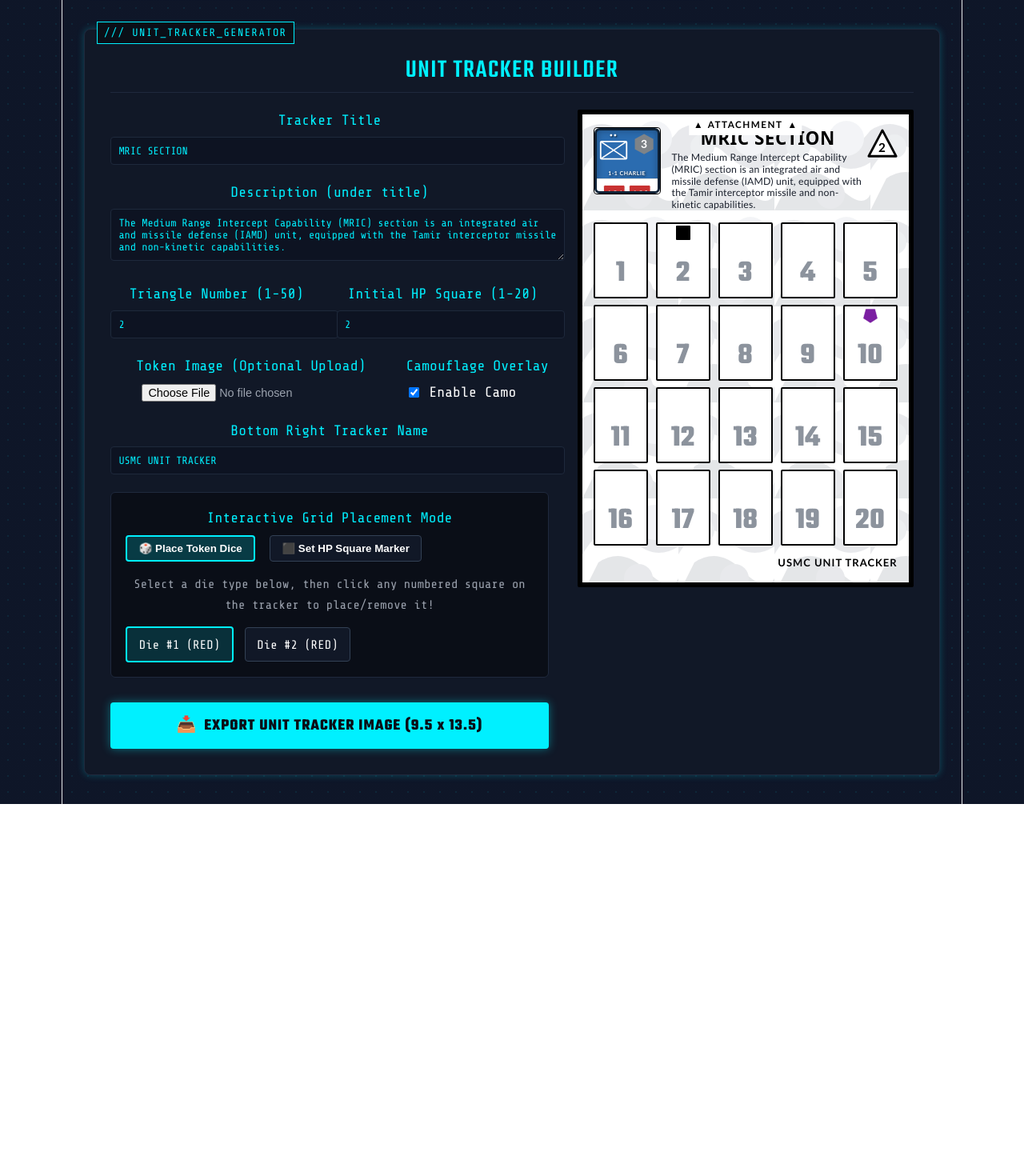
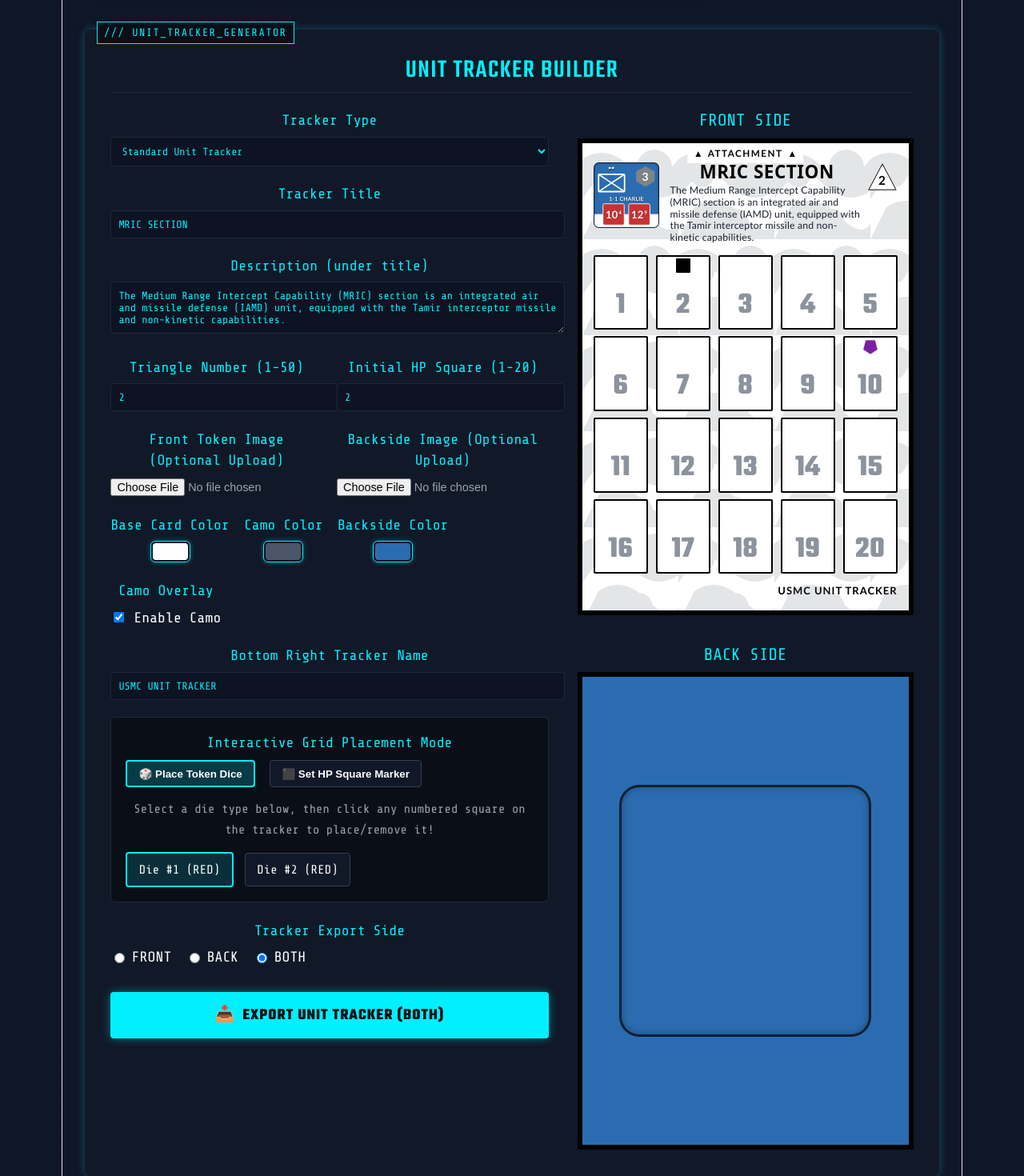
Before and after one commit to Kanuty/litcom-tokengen, a React app: page / in a window 1280 px wide. Shown: the part 1760-3230 px from the top of the page at 80% size. Before the commit the page ends 2765 px from the top, so only its background shows below. Built offline with nearby package versions, Linux system fonts and the light colour scheme; the HTML template or start-up script is replaced by a standard one.

Commit message:
feat: Add MIT License and customizable Unit Tracker
Co-authored-by: Kanuty <52743335+Kanuty@users.noreply.github.com>

```diff
--- a/src/App.jsx
+++ b/src/App.jsx
@@ -27,19 +27,25 @@ function App() {
   const [exportFace, setExportFace] = useState('both');
 
   // Unit Tracker state
+  const [trackerType, setTrackerType] = useState('standard'); // 'standard' | 'carrier'
+  const [trackerExportFace, setTrackerExportFace] = useState('both'); // 'front' | 'back' | 'both'
   const [trackerData, setTrackerData] = useState({
     title: 'MRIC SECTION',
     description: 'The Medium Range Intercept Capability (MRIC) section is an integrated air and missile defense (IAMD) unit, equipped with the Tamir interceptor missile and non-kinetic capabilities.',
     triangleNumber: 2,
     footerName: 'USMC UNIT TRACKER',
     customImageUrl: null,
+    bgColor: '#ffffff',
+    camoColor: '#4a5568',
     showCamo: true,
     initialHpSquare: 2,
     placedDice: {
       10: [
         { type: 'purple', bigValue: 12, smallValue: '9' }
       ]
-    }
+    },
+    backBgColor: '#2b6cb0',
+    customBackImageUrl: null
   });
 
   const [clickMode, setClickMode] = useState('dice'); // 'dice' or 'hp'
@@ -51,6 +57,17 @@ function App() {
       const reader = new FileReader();
       reader.onload = (evt) => {
         setTrackerData((prev) => ({ ...prev, customImageUrl: evt.target.result }));
+      };
+      reader.readAsDataURL(file);
+    }
+  };
+
+  const handleBackImageUpload = (e) => {
+    const file = e.target.files[0];
+    if (file) {
+      const reader = new FileReader();
+      reader.onload = (evt) => {
+        setTrackerData((prev) => ({ ...prev, customBackImageUrl: evt.target.result }));
       };
       reader.readAsDataURL(file);
     }
@@ -70,7 +87,7 @@ function App() {
 
   const handleDownloadTrackerPNG = () => {
     const name = trackerData.footerName ? trackerData.footerName.toLowerCase().replace(/[^a-z0-9]/g, '-') : 'unit-tracker';
-    downloadUnitTrackerAsPNG('unit-tracker-export', `${name}.png`);
+    downloadUnitTrackerAsPNG('unit-tracker-export-front', 'unit-tracker-export-back', trackerExportFace, name);
   };
 
   // Toggle or add dice / HP placement on square click
@@ -201,6 +218,22 @@ function App() {
             <div style={{ display: 'flex', flexDirection: 'column', gap: '1.2rem' }}>
               <div>
                 <label style={{ color: 'var(--accent-cyan)', fontWeight: 'bold', display: 'block', marginBottom: '0.4rem' }}>
+                  Tracker Type
+                </label>
+                <select
+                  value={trackerType}
+                  onChange={(e) => setTrackerType(e.target.value)}
+                  style={{ width: '100%', padding: '0.5rem', borderRadius: '4px' }}
+                >
+                  <option value="standard">Standard Unit Tracker</option>
+                  <option value="carrier" disabled>
+                    Carrier Unit Tracker (Disabled / Coming Soon)
+                  </option>
+                </select>
+              </div>
+
+              <div>
+                <label style={{ color: 'var(--accent-cyan)', fontWeight: 'bold', display: 'block', marginBottom: '0.4rem' }}>
                   Tracker Title
                 </label>
                 <input
@@ -269,10 +302,10 @@ function App() {
               </div>
 
               {/* Custom Token Image & Camouflage Pattern Options */}
-              <div style={{ display: 'flex', gap: '1rem', alignItems: 'center' }}>
-                <div style={{ flex: 1 }}>
+              <div style={{ display: 'flex', gap: '1rem', alignItems: 'center', flexWrap: 'wrap' }}>
+                <div style={{ flex: 1, minWidth: '180px' }}>
                   <label style={{ color: 'var(--accent-cyan)', fontWeight: 'bold', display: 'block', marginBottom: '0.4rem' }}>
-                    Token Image (Optional Upload)
+                    Front Token Image (Optional Upload)
                   </label>
                   <input
                     type="file"
@@ -299,9 +332,74 @@ function App() {
                   )}
                 </div>
 
+                <div style={{ flex: 1, minWidth: '180px' }}>
+                  <label style={{ color: 'var(--accent-cyan)', fontWeight: 'bold', display: 'block', marginBottom: '0.4rem' }}>
+                    Backside Image (Optional Upload)
+                  </label>
+                  <input
+                    type="file"
+                    accept="image/*"
+                    onChange={handleBackImageUpload}
+                    style={{ fontSize: '0.8rem', color: 'var(--text-muted)' }}
+                  />
+                  {trackerData.customBackImageUrl && (
+                    <button
+                      onClick={() => setTrackerData({ ...trackerData, customBackImageUrl: null })}
+                      style={{
+                        marginTop: '0.4rem',
+                        fontSize: '0.75rem',
+                        padding: '2px 6px',
+                        background: '#dc2626',
+                        color: '#fff',
+                        border: 'none',
+                        borderRadius: '3px',
+                        cursor: 'pointer'
+                      }}
+                    >
+                      Reset Backside Image
+                    </button>
+                  )}
+                </div>
+              </div>
+
+              {/* Color Customization (Base Color, Camo Color, Backside BG Color) */}
+              <div style={{ display: 'flex', gap: '1rem', alignItems: 'center', flexWrap: 'wrap' }}>
                 <div>
                   <label style={{ color: 'var(--accent-cyan)', fontWeight: 'bold', display: 'block', marginBottom: '0.4rem' }}>
-                    Camouflage Overlay
+                    Base Card Color
+                  </label>
+                  <input
+                    type="color"
+                    value={trackerData.bgColor}
+                    onChange={(e) => setTrackerData({ ...trackerData, bgColor: e.target.value })}
+                  />
+                </div>
+
+                <div>
+                  <label style={{ color: 'var(--accent-cyan)', fontWeight: 'bold', display: 'block', marginBottom: '0.4rem' }}>
+                    Camo Color
+                  </label>
+                  <input
+                    type="color"
+                    value={trackerData.camoColor}
+                    onChange={(e) => setTrackerData({ ...trackerData, camoColor: e.target.value })}
+                  />
+                </div>
+
+                <div>
+                  <label style={{ color: 'var(--accent-cyan)', fontWeight: 'bold', display: 'block', marginBottom: '0.4rem' }}>
+                    Backside Color
+                  </label>
+                  <input
+                    type="color"
+                    value={trackerData.backBgColor}
+                    onChange={(e) => setTrackerData({ ...trackerData, backBgColor: e.target.value })}
+                  />
+                </div>
+
+                <div>
+                  <label style={{ color: 'var(--accent-cyan)', fontWeight: 'bold', display: 'block', marginBottom: '0.4rem' }}>
+                    Camo Overlay
                   </label>
                   <label style={{ display: 'flex', alignItems: 'center', gap: '0.5rem', cursor: 'pointer', color: '#fff' }}>
                     <input
@@ -401,6 +499,26 @@ function App() {
                 )}
               </div>
 
+              <div>
+                <label style={{ color: 'var(--accent-cyan)', fontWeight: 'bold', display: 'block', marginBottom: '0.4rem' }}>
+                  Tracker Export Side
+                </label>
+                <div style={{ display: 'flex', gap: '1rem' }}>
+                  {['front', 'back', 'both'].map((f) => (
+                    <label key={f} style={{ display: 'flex', alignItems: 'center', gap: '0.3rem', color: '#fff', cursor: 'pointer' }}>
+                      <input
+                        type="radio"
+                        name="trackerExportFace"
+                        value={f}
+                        checked={trackerExportFace === f}
+                        onChange={(e) => setTrackerExportFace(e.target.value)}
+                      />
+                      {f.toUpperCase()}
+                    </label>
+                  ))}
+                </div>
+              </div>
+
               <button
                 onClick={handleDownloadTrackerPNG}
                 style={{
@@ -422,18 +540,34 @@ function App() {
                   marginTop: '0.5rem'
                 }}
               >
-                <span>📥</span> EXPORT UNIT TRACKER IMAGE (9.5 x 13.5)
+                <span>📥</span> EXPORT UNIT TRACKER ({trackerExportFace.toUpperCase()})
               </button>
             </div>
 
-            {/* Tracker Preview Render */}
-            <div style={{ display: 'flex', flexDirection: 'column', alignItems: 'center', justifyContent: 'center' }}>
+            {/* Tracker Preview Render (Front & Back) */}
+            <div style={{ display: 'flex', flexDirection: 'column', alignItems: 'center', justifyContent: 'center', gap: '2rem' }}>
+              <div>
+                <h3 style={{ color: 'var(--accent-cyan)', margin: '0 0 0.5rem 0', textAlign: 'center' }}>FRONT SIDE</h3>
                 <UnitTracker
+                  id="unit-tracker-export-front"
                   tokenData={tokenData}
                   trackerData={trackerData}
+                  side="front"
                   width={420}
                   onSquareClick={handleSquareClick}
                 />
+              </div>
+
+              <div>
+                <h3 style={{ color: 'var(--accent-cyan)', margin: '0 0 0.5rem 0', textAlign: 'center' }}>BACK SIDE</h3>
+                <UnitTracker
+                  id="unit-tracker-export-back"
+                  tokenData={tokenData}
+                  trackerData={trackerData}
+                  side="back"
+                  width={420}
+                />
+              </div>
             </div>
           </div>
         </div>
--- a/src/components/UnitTracker.jsx
+++ b/src/components/UnitTracker.jsx
@@ -65,6 +65,7 @@ export function UnitTracker({
   id = 'unit-tracker-export',
   tokenData,
   trackerData,
+  side = 'front', // 'front' | 'back'
   width = 475,
   onSquareClick
 }) {
@@ -77,11 +78,50 @@ export function UnitTracker({
     triangleNumber = 3,
     footerName = 'CUSTOM UNIT TRACKER',
     customImageUrl = null,
-    bgColor = '#e2e8f0',
+    bgColor = '#ffffff',
+    camoColor = '#4a5568',
     showCamo = true,
     initialHpSquare = 12, // 1 to 20
-    placedDice = {} // { [squareNum]: [dieObject1, dieObject2] }
+    placedDice = {}, // { [squareNum]: [dieObject1, dieObject2] }
+    backBgColor = null,
+    customBackImageUrl = null
   } = trackerData || {};
+
+  // Backside rendering
+  if (side === 'back') {
+    const effectiveBackBg = backBgColor || tokenData?.bgColor || '#2b6cb0';
+
+    return (
+      <div
+        id={id}
+        style={{
+          width: `${width}px`,
+          height: `${height}px`,
+          backgroundColor: effectiveBackBg,
+          border: '6px solid #000000',
+          borderRadius: '2px',
+          boxSizing: 'border-box',
+          position: 'relative',
+          display: 'flex',
+          flexDirection: 'column',
+          alignItems: 'center',
+          justifyContent: 'center',
+          overflow: 'hidden',
+          padding: '16px'
+        }}
+      >
+        {customBackImageUrl ? (
+          <img
+            src={customBackImageUrl}
+            alt="Tracker Back"
+            style={{ width: '100%', height: '100%', objectFit: 'contain' }}
+          />
+        ) : (
+          <LandToken tokenData={tokenData} side="back" size={Math.min(width, height) * 0.75} />
+        )}
+      </div>
+    );
+  }
 
   // 20 vertical long squares (4 rows of 5)
   const squares = Array.from({ length: 20 }, (_, i) => i + 1);
@@ -92,7 +132,7 @@ export function UnitTracker({
       style={{
         width: `${width}px`,
         height: `${height}px`,
-        backgroundColor: '#ffffff',
+        backgroundColor: bgColor || '#ffffff',
         border: '6px solid #000000',
         borderRadius: '2px',
         boxSizing: 'border-box',
@@ -100,7 +140,7 @@ export function UnitTracker({
         display: 'flex',
         flexDirection: 'column',
         justifyContent: 'space-between',
-        padding: '16px 14px 12px 14px',
+        padding: '24px 14px 12px 14px', // Increased top padding so attachment text never overlays title
         fontFamily: "'Trebuchet MS', 'Arial Bold', sans-serif",
         color: '#000000',
         overflow: 'hidden',
@@ -117,18 +157,18 @@ export function UnitTracker({
             width: '100%',
             height: '100%',
             pointerEvents: 'none',
-            opacity: 0.12,
+            opacity: 0.15,
             zIndex: 0
           }}
         >
-          <pattern id="camo-pattern" width="120" height="120" patternUnits="userSpaceOnUse">
-            <path d="M 0,20 Q 30,0 60,30 T 120,20 L 120,60 Q 90,80 60,50 T 0,70 Z" fill="#4a5568" />
-            <path d="M 20,80 Q 50,60 80,90 T 120,100 L 120,120 L 0,120 Z" fill="#2d3748" />
-            <circle cx="30" cy="40" r="15" fill="#718096" />
-            <circle cx="90" cy="30" r="22" fill="#a0aec0" />
-            <circle cx="70" cy="100" r="18" fill="#4a5568" />
+          <pattern id="camo-pattern-tracker" width="120" height="120" patternUnits="userSpaceOnUse">
+            <path d="M 0,20 Q 30,0 60,30 T 120,20 L 120,60 Q 90,80 60,50 T 0,70 Z" fill={camoColor} />
+            <path d="M 20,80 Q 50,60 80,90 T 120,100 L 120,120 L 0,120 Z" fill={camoColor} />
+            <circle cx="30" cy="40" r="15" fill={camoColor} />
+            <circle cx="90" cy="30" r="22" fill={camoColor} />
+            <circle cx="70" cy="100" r="18" fill={camoColor} />
           </pattern>
-          <rect width="100%" height="100%" fill="url(#camo-pattern)" />
+          <rect width="100%" height="100%" fill="url(#camo-pattern-tracker)" />
         </svg>
       )}
 
@@ -143,8 +183,8 @@ export function UnitTracker({
           alignItems: 'center',
           gap: '6px',
           zIndex: 10,
-          background: '#ffffff',
-          padding: '0 6px'
+          background: bgColor || '#ffffff',
+          padding: '0 8px'
         }}
       >
         <span style={{ fontSize: '0.65rem', color: '#000000' }}>▲</span>
@@ -156,17 +196,19 @@ export function UnitTracker({
 
       {/* Header Area */}
       <div style={{ display: 'flex', alignItems: 'flex-start', justifyContent: 'space-between', gap: '8px', zIndex: 1 }}>
-        {/* Upper Left Token Preview or Custom Image */}
-        <div style={{ flexShrink: 0, border: '1.5px solid #000000', borderRadius: '4px', overflow: 'hidden', width: 82, height: 82, background: '#ffffff' }}>
+        {/* Upper Left Token Area: No border, big token preview scaled to fit 82x82 */}
+        <div style={{ flexShrink: 0, width: 82, height: 82, position: 'relative', overflow: 'hidden' }}>
           {customImageUrl ? (
             <img src={customImageUrl} alt="Token" style={{ width: '100%', height: '100%', objectFit: 'cover' }} />
           ) : (
-            <LandToken tokenData={tokenData} side="front" size={82} />
+            <div style={{ transform: 'scale(0.3416667)', transformOrigin: 'top left', width: 240, height: 240 }}>
+              <LandToken tokenData={tokenData} side="front" size={240} />
+            </div>
           )}
         </div>
 
         {/* Title, Description & White Triangle with Number */}
-        <div style={{ flex: 1, paddingLeft: '6px', paddingTop: '2px' }}>
+        <div style={{ flex: 1, paddingLeft: '6px' }}>
           <div style={{ display: 'flex', justifyContent: 'space-between', alignItems: 'flex-start' }}>
             <div style={{ paddingRight: '4px' }}>
               <h2
@@ -196,7 +238,7 @@ export function UnitTracker({
               </p>
             </div>
 
-            {/* White Triangle with Border & Number inside */}
+            {/* White Triangle with Thinner Border & Number inside */}
             <div
               style={{
                 position: 'relative',
@@ -209,7 +251,7 @@ export function UnitTracker({
               }}
             >
               <svg width="38" height="38" viewBox="0 0 40 40" style={{ position: 'absolute', top: 0, left: 0 }}>
-                <polygon points="20,2 38,36 2,36" fill="#ffffff" stroke="#000000" strokeWidth="3" strokeLinejoin="round" />
+                <polygon points="20,2 38,36 2,36" fill="#ffffff" stroke="#000000" strokeWidth="1" strokeLinejoin="round" />
               </svg>
               <span
                 style={{
--- a/src/utils/export.js
+++ b/src/utils/export.js
@@ -26,16 +26,23 @@ export async function downloadTokenAsPNG(elementId, filename = 'littoral-token.p
 
 /**
  * Downloads the Unit Tracker as PNG image in 9.5 : 13.5 aspect ratio.
- * @param {string} elementId - DOM ID of unit tracker container
- * @param {string} filename - Output PNG filename
+ * @param {string} frontElementId - DOM ID of unit tracker front container
+ * @param {string} backElementId - DOM ID of unit tracker back container
+ * @param {string} exportFace - 'front' | 'back' | 'both'
+ * @param {string} baseFilename - Output PNG base filename
  */
-export async function downloadUnitTrackerAsPNG(elementId = 'unit-tracker-export', filename = 'unit-tracker.png') {
+export async function downloadUnitTrackerAsPNG(
+  frontElementId = 'unit-tracker-export-front',
+  backElementId = 'unit-tracker-export-back',
+  exportFace = 'both',
+  baseFilename = 'unit-tracker'
+) {
+  const downloadSingle = async (elementId, filename) => {
     const element = document.getElementById(elementId);
     if (!element) {
       console.error(`Unit Tracker element with id ${elementId} not found`);
       return;
     }
-
     try {
       const dataUrl = await toPng(element, { pixelRatio: 4, cacheBust: true });
       const link = document.createElement('a');
@@ -43,7 +50,22 @@ export async function downloadUnitTrackerAsPNG(elementId = 'unit-tracker-export'
       link.href = dataUrl;
       link.click();
     } catch (err) {
-    console.error('Error generating unit tracker image:', err);
+      console.error(`Error generating unit tracker image (${filename}):`, err);
+    }
+  };
+
+  if (exportFace === 'front' || exportFace === 'both') {
+    await downloadSingle(frontElementId, `${baseFilename}-front.png`);
+  }
+
+  if (exportFace === 'back' || exportFace === 'both') {
+    if (exportFace === 'both') {
+      setTimeout(async () => {
+        await downloadSingle(backElementId, `${baseFilename}-back.png`);
+      }, 300);
+    } else {
+      await downloadSingle(backElementId, `${baseFilename}-back.png`);
+    }
   }
 }
 
```
Also changed, not shown: test-results/unit-tracker-verification.png (deleted). Lines whose indentation alone changed are shown as unchanged.
